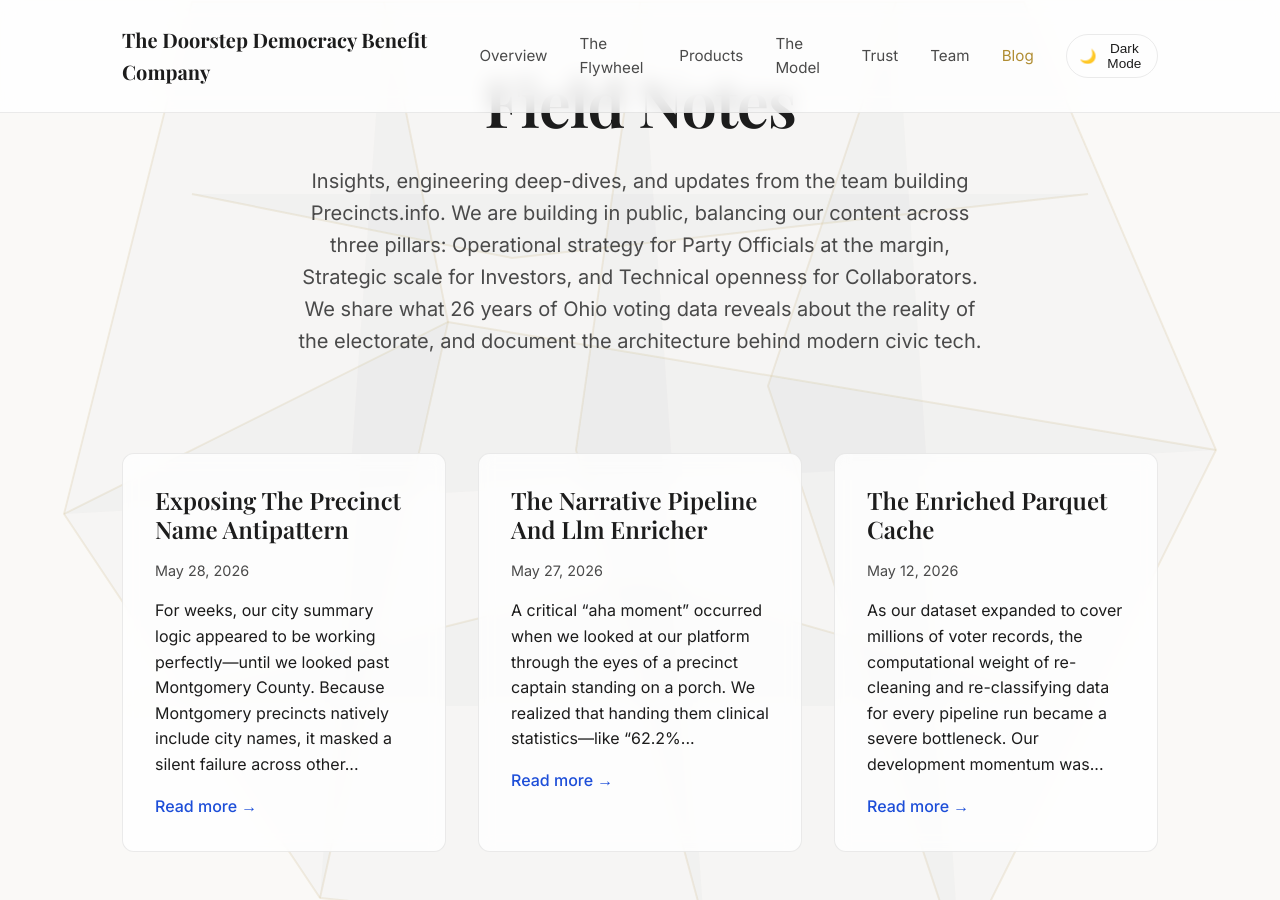
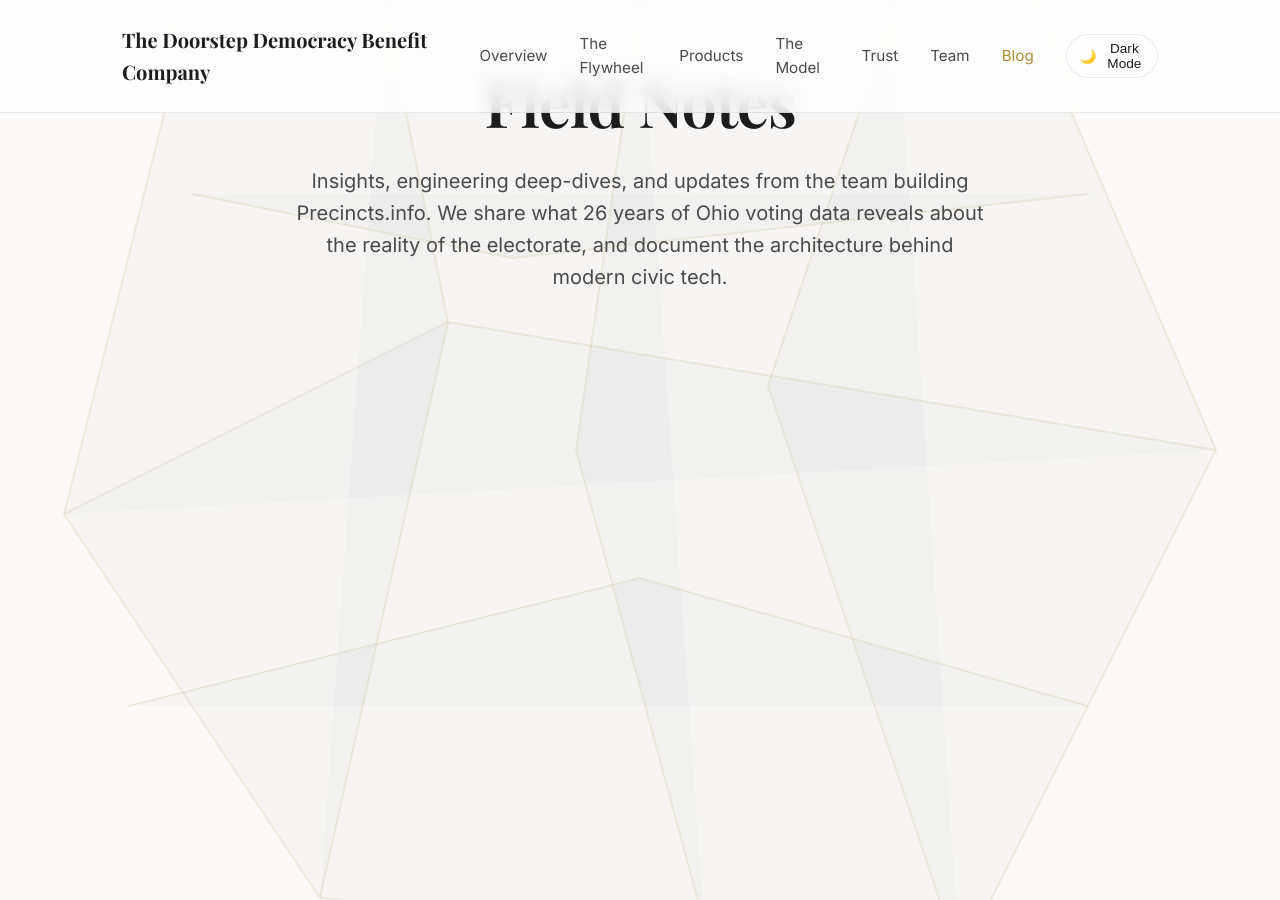
Before and after one commit to motorbikematt/DoorstepDemocracy, a Jekyll site: the page built from blog/index.html, in a window 1280 px wide and 900 px high. Built offline with Jekyll 4.4.1, drawn with Linux system fonts in a browser that asks for light colours; some of the changed text lies outside the part shown.

Commit message:
content: copyedit trust/products/blog index and remove draft content

```diff
--- a/_posts/2026-05-04-the-unc-shadow-metric.md
+++ /dev/null
@@ -1,10 +0,0 @@
----
-layout: post
-title: "The Unc Shadow Metric"
-date: 2026-05-04 12:00:00 -0400
----
-During our expansion to process all 88 Ohio counties, we encountered a fascinating data reality: unaffiliated voters aren't necessarily neutral. As we dug into decades of public election history, it became clear that many voters who hadn't participated in recent primaries still exhibited a strong, consistent behavioral partisan history. This exploration led to our first major breakthrough—the creation of the "UNC shadow" metric. By estimating a voter's lifetime Democratic or Republican lean based entirely on their historical ballot behavior, we moved past the limitations of standard registration counts.
-
-This new lens transformed how we view the electorate, providing local organizers with a much sharper picture of their neighborhoods. Instead of treating unaffiliated voters as a monolithic unknown, we can now map out latent support and target outreach more effectively.
-
-**Key Takeaway:** Looking beyond surface-level metrics to understand true behavioral history provides a massive strategic advantage in data-driven organizing.
--- a/_posts/2026-05-08-the-cohort-taxonomy-refactor.md
+++ /dev/null
@@ -1,10 +0,0 @@
----
-layout: post
-title: "The Cohort Taxonomy Refactor"
-date: 2026-05-08 12:00:00 -0400
----
-What started as a frantic hunt to fix a miscategorization issue—internally dubbed "[REDACTED]"—resulted in one of our most important architectural pivots. We realized that our initial approach to classifying voter affiliation was fighting against the grain of Ohio law, where party affiliation is entirely behavior-derived rather than a simple registration choice. Embracing this constraint forced us to undertake a significant refactor, ultimately locking in a robust seven-cohort taxonomy rooted directly in R.C. 3513.19.
-
-This precise analytical backbone now drives our entire dataset, ensuring that every precinct captain receives accurate, legally sound data. Sometimes the most frustrating bugs are exactly the compass you need to find the correct structural path forward.
-
-**Key Takeaway:** Embracing real-world constraints and legal definitions over convenient assumptions yields a far more resilient data architecture.
--- a/_posts/2026-05-12-the-enriched-parquet-cache.md
+++ /dev/null
@@ -1,10 +0,0 @@
----
-layout: post
-title: "The Enriched Parquet Cache"
-date: 2026-05-12 12:00:00 -0400
----
-As our dataset expanded to cover millions of voter records, the computational weight of re-cleaning and re-classifying data for every pipeline run became a severe bottleneck. Our development momentum was slowing down under the sheer volume of processing required. To solve this, we architected an enriched parquet cache. By moving the heavy lifting of pre-classification into a single, cached step, our parallel workers could simply ingest enriched slices of data instantly.
-
-The result was a massive leap in pipeline performance. This architectural breakthrough not only sped up our daily builds but dramatically accelerated our iteration cycles, allowing us to test new models and cohort definitions without waiting hours for the data to compile.
-
-**Key Takeaway:** Strategic caching at the exact right layer of a data pipeline unlocks rapid iteration and scales gracefully with expanding datasets.
--- a/_posts/2026-05-27-the-narrative-pipeline-and-llm-enricher.md
+++ /dev/null
@@ -1,10 +0,0 @@
----
-layout: post
-title: "The Narrative Pipeline And Llm Enricher"
-date: 2026-05-27 12:00:00 -0400
----
-A critical "aha moment" occurred when we looked at our platform through the eyes of a precinct captain standing on a porch. We realized that handing them clinical statistics—like "62.2% unaffiliated"—right before they knock on a door simply isn't actionable context. To bridge this gap, we engineered a layered narrative pipeline. We start by generating mathematically accurate, deterministic text templates from the raw data, which are then passed to an LLM to be enriched into natural, conversational prose.
-
-This dual-layer approach allows us to safely transform dry aggregate data into easy-to-understand neighbor briefings without any risk of data hallucinations. Volunteers now get the empathetic, human-readable insights they need to have confident conversations.
-
-**Key Takeaway:** Bridging the gap between raw data and human action requires translating statistics into safe, contextual narratives that empower the end user.
--- a/_posts/2026-05-28-exposing-the-precinct-name-antipattern.md
+++ /dev/null
@@ -1,10 +0,0 @@
----
-layout: post
-title: "Exposing The Precinct Name Antipattern"
-date: 2026-05-28 12:00:00 -0400
----
-For weeks, our city summary logic appeared to be working perfectly—until we looked past Montgomery County. Because Montgomery precincts natively include city names, it masked a silent failure across other Ohio counties where precincts are often named after townships. Uncovering this antipattern—where we wrongly assumed the `PRECINCT_NAME` column was a valid proxy for jurisdiction—was a jarring but vital discovery. It revealed that over 2 million voters across the state were quietly being misclassified geographically.
-
-By rapidly pivoting our aggregation logic to rely on the actual `CITY` and `RESIDENTIAL_CITY` data columns, we averted a massive data integrity crisis. It was a stark reminder of the dangers of extrapolating local data quirks into state-wide assumptions.
-
-**Key Takeaway:** Never trust a single county's data structure to represent the whole; always build aggregation logic on explicitly defined, state-wide data columns.
--- a/about.html
+++ b/about.html
@@ -53,8 +53,6 @@
           <img src="assets/img/team-matt-portrait.png" alt="Professional portrait of Matthew F Reyes, founder of Doorstep Democracy" width="300" height="300" loading="lazy" style="object-fit: cover; border-radius: 8px;">
         </figure>
       </section>
-
-      <!-- Retained [REDACTED] based on previous file existence, even though not mentioned in the deck directly, to ensure we don't accidentally drop him from the layout if it was just left out of the deck. But deck specifies only Matt. I will retain Mel since this is a refactoring task and "deck is self contained", wait, deck says Section 1: Leadership: Matthew F Reyes. I'll drop Mel to match the deck strictly. -->
     </div>
 
     <div style="text-align: center; margin-top: 3rem;">
--- a/blog/index.html
+++ b/blog/index.html
@@ -6,16 +6,16 @@
 
 <section class="hero">
   <h1>Field Notes</h1>
-  <p>Insights, engineering deep-dives, and updates from the team building Precincts.info. We are building in public, balancing our content across three pillars: Operational strategy for Party Officials at the margin, Strategic scale for Investors, and Technical openness for Collaborators. We share what 26 years of Ohio voting data reveals about the reality of the electorate, and document the architecture behind modern civic tech.</p>
+  <p>Insights, engineering deep-dives, and updates from the team building Precincts.info. We share what 26 years of Ohio voting data reveals about the reality of the electorate, and document the architecture behind modern civic tech.</p>
 </section>
 
 <div class="card-grid">
   {% for post in site.posts %}
   <section class="card">
-    <h2 style="font-size: 1.5rem;"><a href="{{ post.url }}" style="color: var(--text-primary); text-decoration: none;">{{ post.title }}</a></h2>
+    <h2 style="font-size: 1.5rem;"><a href="{{ post.url | relative_url }}" style="color: var(--text-primary); text-decoration: none;">{{ post.title }}</a></h2>
     <p style="color: var(--text-secondary); font-size: 0.9rem; margin-bottom: 1rem;">{{ post.date | date: "%B %d, %Y" }}</p>
     <p>{{ post.excerpt | strip_html | truncatewords: 30 }}</p>
-    <a href="{{ post.url }}" style="color: var(--accent-blue); text-decoration: none; font-weight: 500; display: inline-block; margin-top: 1rem;">Read more →</a>
+    <a href="{{ post.url | relative_url }}" style="color: var(--accent-blue); text-decoration: none; font-weight: 500; display: inline-block; margin-top: 1rem;">Read more →</a>
   </section>
   {% endfor %}
 </div>
--- a/products.html
+++ b/products.html
@@ -57,7 +57,7 @@
       <section class="card">
         <h2>Live Today & Near-Term</h2>
         <ul style="margin-top: 1rem; padding-left: 1.5rem; color: var(--text-secondary); line-height: 1.8;">
-          <li><strong>Data Fusion Layer:</strong> Open-data cohort targeting based on 26 years of public Ohio voting history. [OPERATOR-REVIEW]</li>
+          <li><strong>Data Fusion Layer:</strong> Open-data cohort targeting based on 26 years of public Ohio voting history.</li>
           <li><strong>AI Captain Briefings:</strong> Localized, plain-English precinct reports.</li>
           <li><strong>Geospatial Routing:</strong> Mobile-first walk maps that turn timid lit-droppers into confident door-knockers.</li>
           <li><strong>Quorum Governance Check-in (Near-Term Release):</strong> Designed to reduce administrative friction and central committee chaos, providing robust attendance verification for party meetings.</li>
--- a/trust.html
+++ b/trust.html
@@ -50,7 +50,7 @@
     <div class="card-grid">
       <section class="card">
         <h2>Eliminating Administrative Friction</h2>
-        <p>Central committee meetings often face massive administrative overhead. We engineered the Quorum feature to mitigate this friction. By building within the explicit architectural guardrails of <a href="https://codes.ohio.gov/ohio-revised-code/section-3599.35" style="color: var(--accent-blue);">ORC 3599.35</a> (which prohibits proxy voting) and <a href="https://codes.ohio.gov/ohio-revised-code/section-3517.03" style="color: var(--accent-blue);">ORC 3517.03</a> (committee structure) [OPERATOR-REVIEW], Precincts.info provides an immutable attendance trail that smoothly aligns with statutory constraints, ending meeting-day chaos.</p>
+        <p>Central committee meetings often face massive administrative overhead. We engineered the Quorum feature to mitigate this friction. By building within the explicit architectural guardrails of <a href="https://codes.ohio.gov/ohio-revised-code/section-3599.35" style="color: var(--accent-blue);">ORC 3599.35</a> (which prohibits proxy voting) and <a href="https://codes.ohio.gov/ohio-revised-code/section-3517.03" style="color: var(--accent-blue);">ORC 3517.03</a> (committee structure), Precincts.info provides an immutable attendance trail that smoothly aligns with statutory constraints, ending meeting-day chaos.</p>
       </section>
 
       <section class="card">
```
Also changed, not shown: 1 other file.
